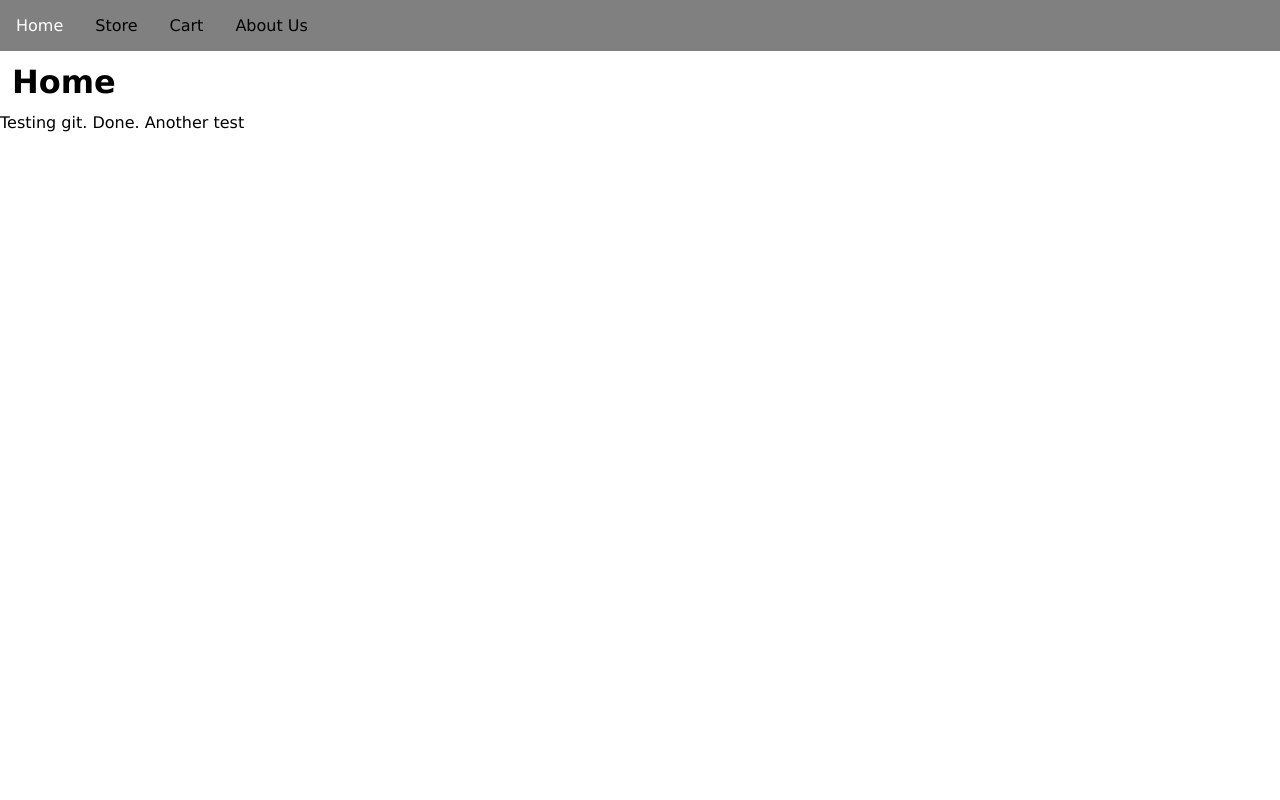
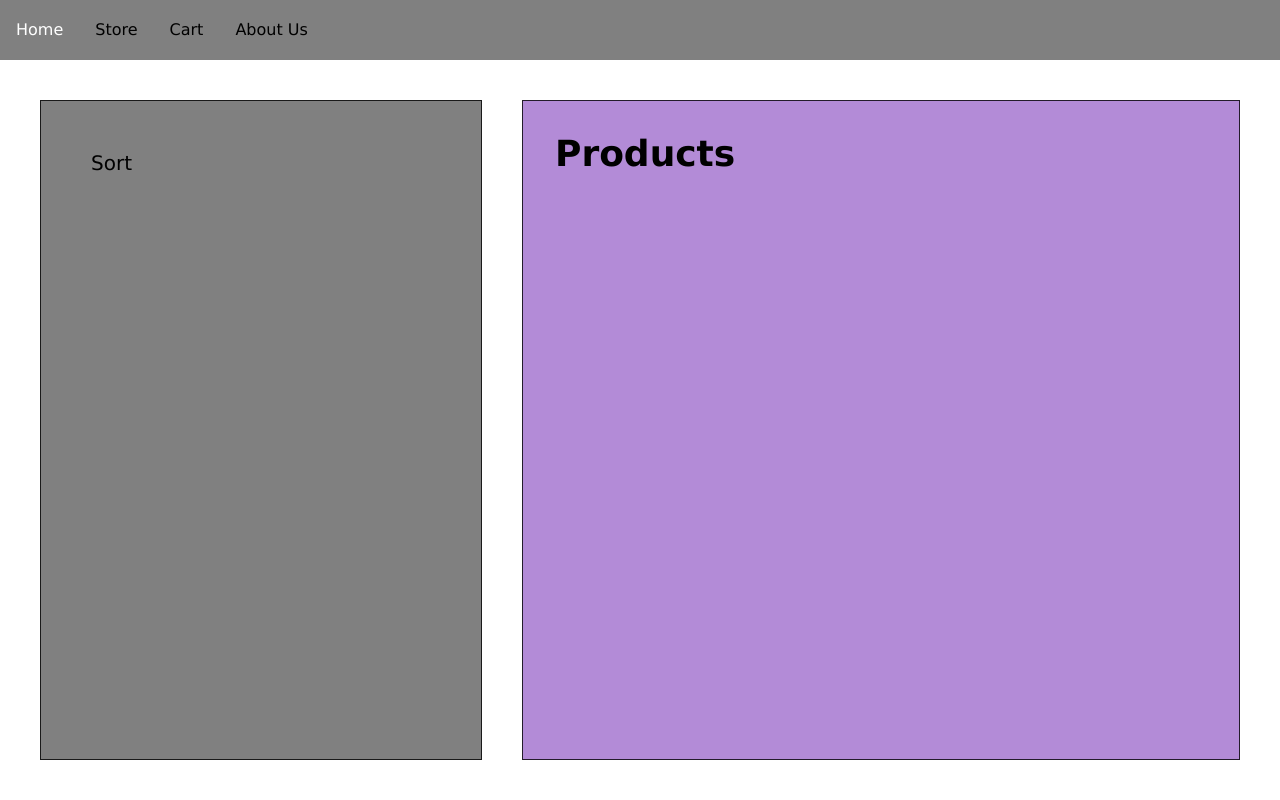
Before and after one commit to aclar119/Online-Store, a PHP site: page /Home.html in a window 1280 px wide. Run offline with PHP 8.4, Linux system fonts and the light colour scheme.

Commit message:
Main flexbox build for products page

```diff
--- a/Home/Home.css
+++ b/Home/Home.css
@@ -1,15 +1,12 @@
 
         /* Full page styling */
 
-html {
+html, body {
     font-family: Verdana, Geneva, Tahoma, sans-serif;
-}
-
-body {
     margin: 0;
     padding: 0;
+    height: 100%;
 }
-
 
         /* Navbar styling */
 
@@ -19,15 +16,19 @@ ul {
     background-color: gray;
     list-style-type: none;
     overflow: hidden;
-  }
+}
 
   li {
     display: inline;
     float: left;
+    vertical-align: middle;
   }
 
   /* Link text */
   li a {
+    /* Total fixed height of 60px */
+    height: 28px;
+    line-height: 28px;
     padding: 16px;
     color: black;
     display: block;
@@ -45,5 +46,41 @@ ul {
         /* Page body styling */
 
 h1 {
-    margin: 12px;
+  margin: 12px;
+  font-size: 36px;
+  text-align: left;
+
 }
+
+/* Managing flexboxes */
+.flex-container {
+  display: flex;
+  flex-wrap: nowrap;
+  flex-direction: row;
+  height: calc(100% - 60px);
+}
+
+.flex-container>div {
+  background-color: rgba(161, 110, 205, 0.8);
+  border: 1px solid rgba(0, 0, 0, 0.8);
+  padding: 20px;
+}
+
+div.sort-and-filter {
+  background-color: gray;
+  margin: 40px;
+  flex: 0 0 400px;
+  font-size: 20px;
+
+}
+
+.sort-and-filter p {
+  margin: 0px;
+  padding: 30px;
+}
+
+div.products {
+  flex-grow: 1;
+  margin: 40px;
+  margin-left: 0;
+}
--- a/Home/Home.html
+++ b/Home/Home.html
@@ -13,10 +13,14 @@
             <li><a href="../AboutUs/AboutUs.html">About Us</a></li>
         </ul>
 
-        <h1>Home</h1>
-
-        Testing git. Done.
-        Another test
+        <div class="flex-container">
+            <div class="sort-and-filter">
+                    <p>Sort</p>
+            </div>
+            <div class="products">
+                <h1>Products</h1>
+            </div>
+        </div>
 
     </body>
 </html>
```
Also changed, not shown: AboutUs/AboutUs.css (indentation only).
